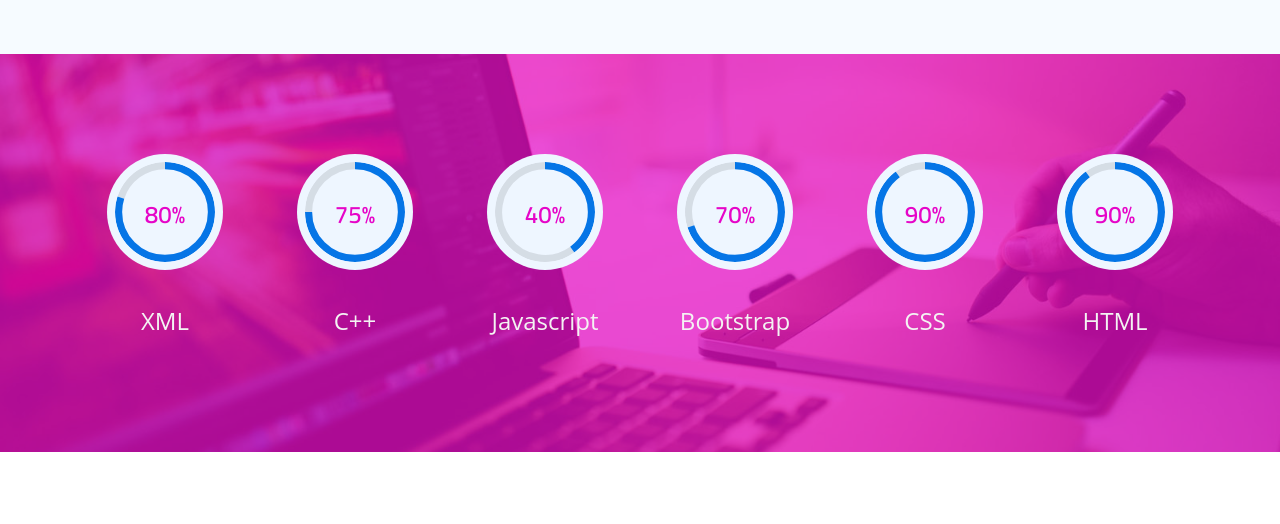
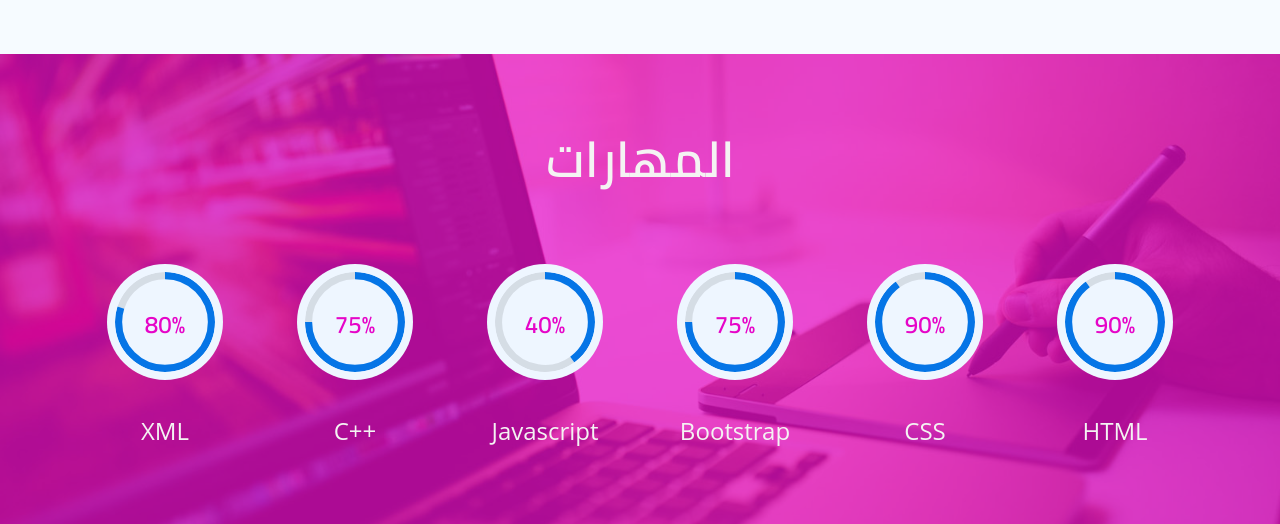
Before and after one commit to Heba-Batayneh/Heba-Batayneh-gallary.github.io, a plain HTML site: page index.html in a window 1280 px wide. Shown: the part 1360-1884 px from the top of the page. Drawn offline with nearby package versions, Linux system fonts and the light colour scheme; files that its build step writes are made by us from their sources; files whose address does not match are found by name.

Commit message:
second  commit

```diff
--- a/css/style.css
+++ b/css/style.css
@@ -365,6 +365,16 @@ section.statistics .overlay {
     padding: 100px 0;
 }
 
+section.statistics .overlay h1{
+    margin-bottom: 50px;
+    margin-top: auto;
+    padding: auto;
+    position: relative;
+    color: #f4f3f3;
+    font-size: 50px;
+    top:-25px;
+}
+
 /* تنسيقات الخط المطبقة على الفقرة النصية في قسم المهارات */
 
 section.statistics .overlay .stat p {
--- a/index.html
+++ b/index.html
@@ -162,6 +162,7 @@
     <section class="statistics" id="statistics">
         <div class="overlay">
             <div class="container">
+                <h1 class="text-center"> المهارات </h1>
                 <div class="row">
                     <div class="col-lg col-md-4 col-sm-6">
                         <div class="stat text-center">
@@ -185,7 +186,7 @@
                     </div>
                     <div class="col-lg col-md-4 col-sm-6">
                         <div class="stat text-center">
-                            <div class="circle" data-value="0.70">
+                            <div class="circle" data-value="0.75">
                                 <span></span>
                             </div>
                             <p>
```
